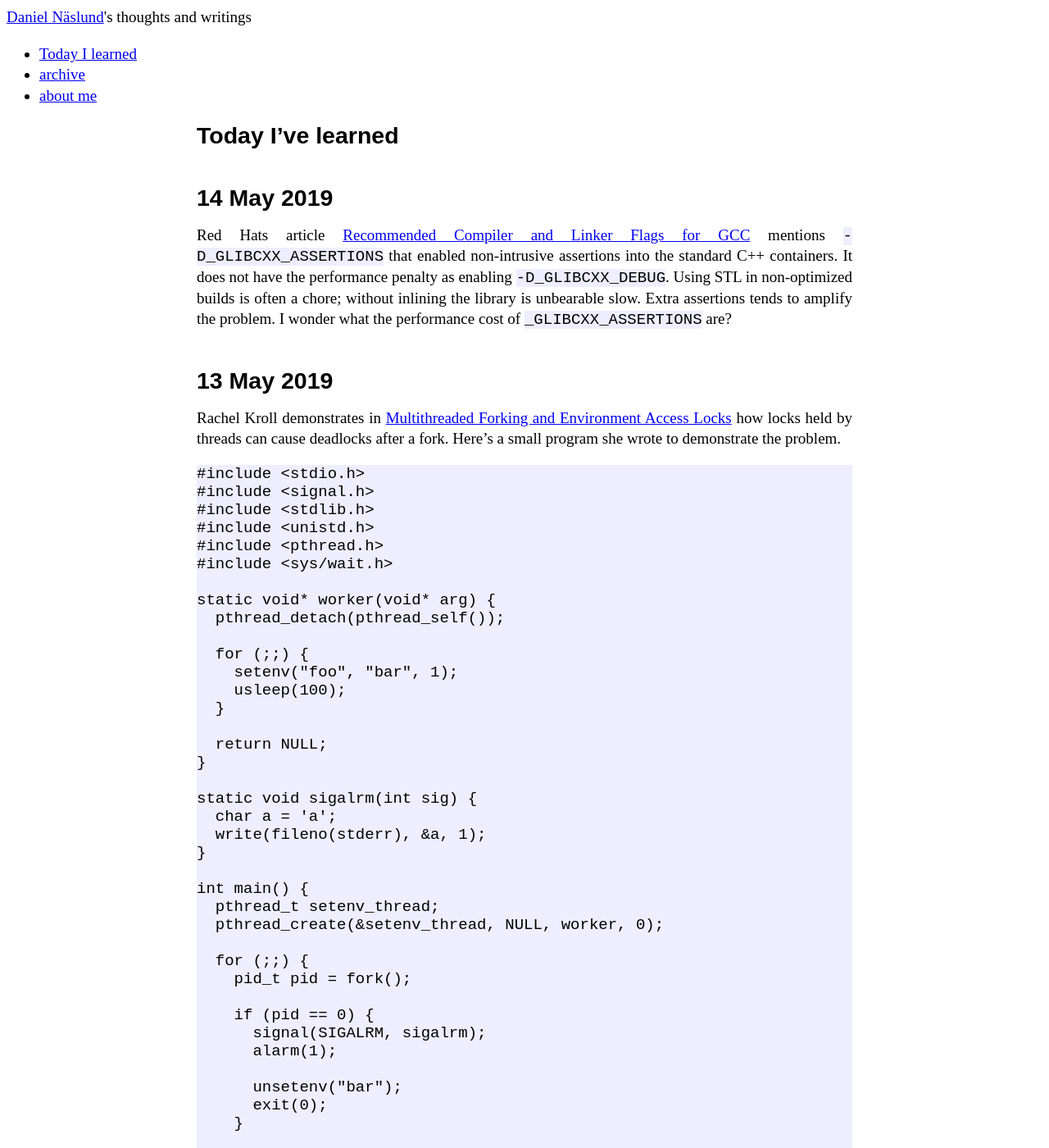
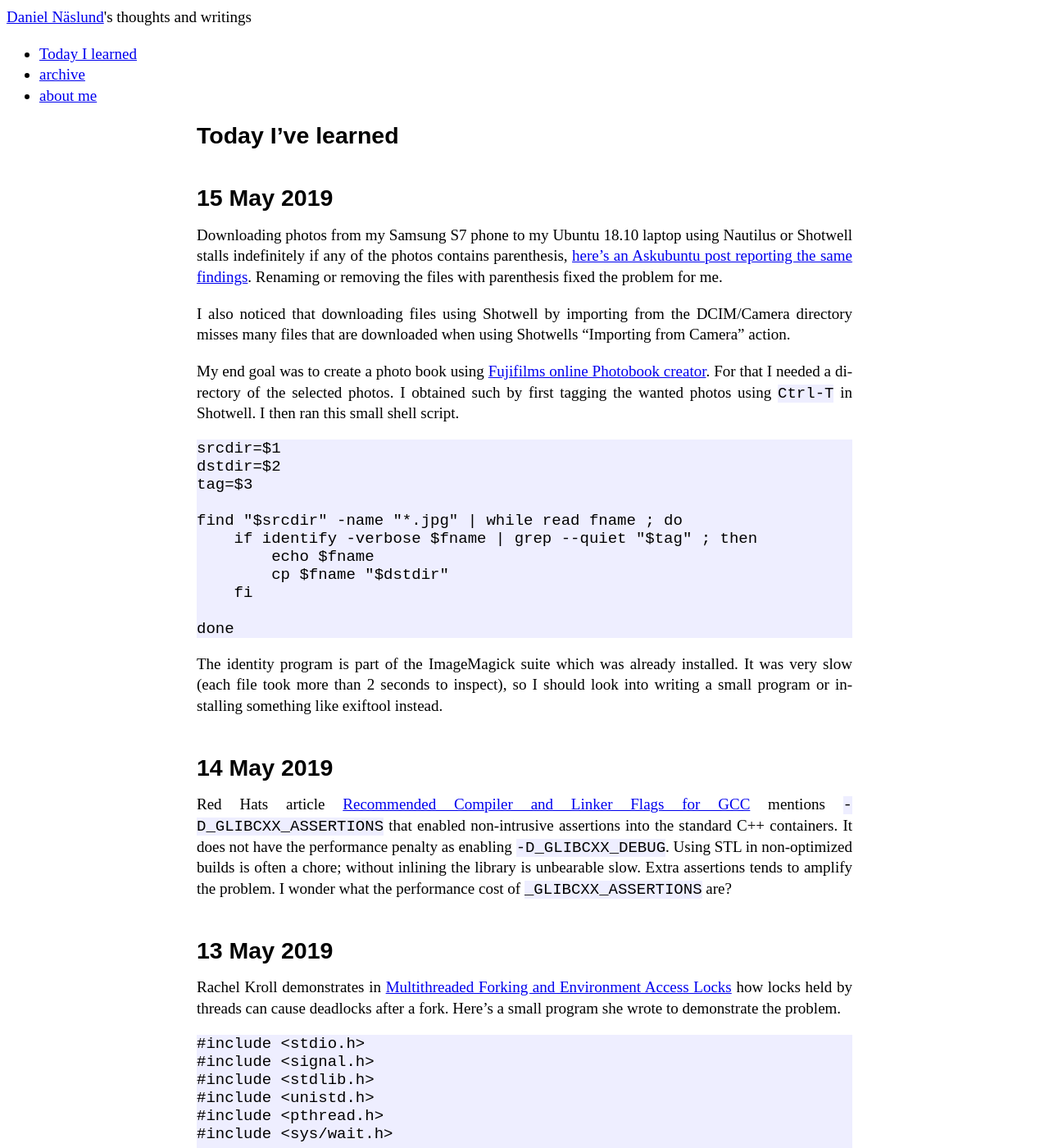
Before and after one commit to dannas/dannas.github.com, a Jekyll site: the page built from TIL.markdown, in a window 1280 px wide and 1400 px high. Shown: the whole window at 82% size. Built offline with Jekyll 4.4.1, drawn with Linux system fonts in a browser that asks for light colours.

Commit message:
Yet another TIL

````diff
--- a/TIL.markdown
+++ b/TIL.markdown
@@ -4,6 +4,30 @@ title: TIL - Today I've Learned
 use_math: true
 ---
 # Today I've learned
+
+## 15 May 2019
+
+Downloading photos from my Samsung S7 phone to my Ubuntu 18.10 laptop using Nautilus or Shotwell stalls indefinitely if any of the photos contains parenthesis, [here's an Askubuntu post reporting the same findings](https://askubuntu.com/questions/995383/nautilus-hangs-on-accessing-dcim-camera-on-android). Renaming or removing the files with parenthesis fixed the problem for me.
+
+I also noticed that downloading files using Shotwell by importing from the DCIM/Camera directory misses many files that are downloaded when using Shotwells "Importing from Camera" action.
+
+My end goal was to create a photo book using [Fujifilms online Photobook creator](https://myfujifilm.se/). For that I needed a directory of the selected photos. I obtained such by first tagging the wanted photos using `Ctrl-T` in Shotwell. I then ran this small shell script.
+
+```
+srcdir=$1
+dstdir=$2
+tag=$3
+
+find "$srcdir" -name "*.jpg" | while read fname ; do
+    if identify -verbose $fname | grep --quiet "$tag" ; then
+        echo $fname
+        cp $fname "$dstdir"
+    fi
+
+done
+```
+
+The identity program is part of the ImageMagick suite which was already installed. It was very slow (each file took more than 2 seconds to inspect), so I should look into writing a small program or installing something like exiftool instead.
 
 ## 14 May 2019
 
````
